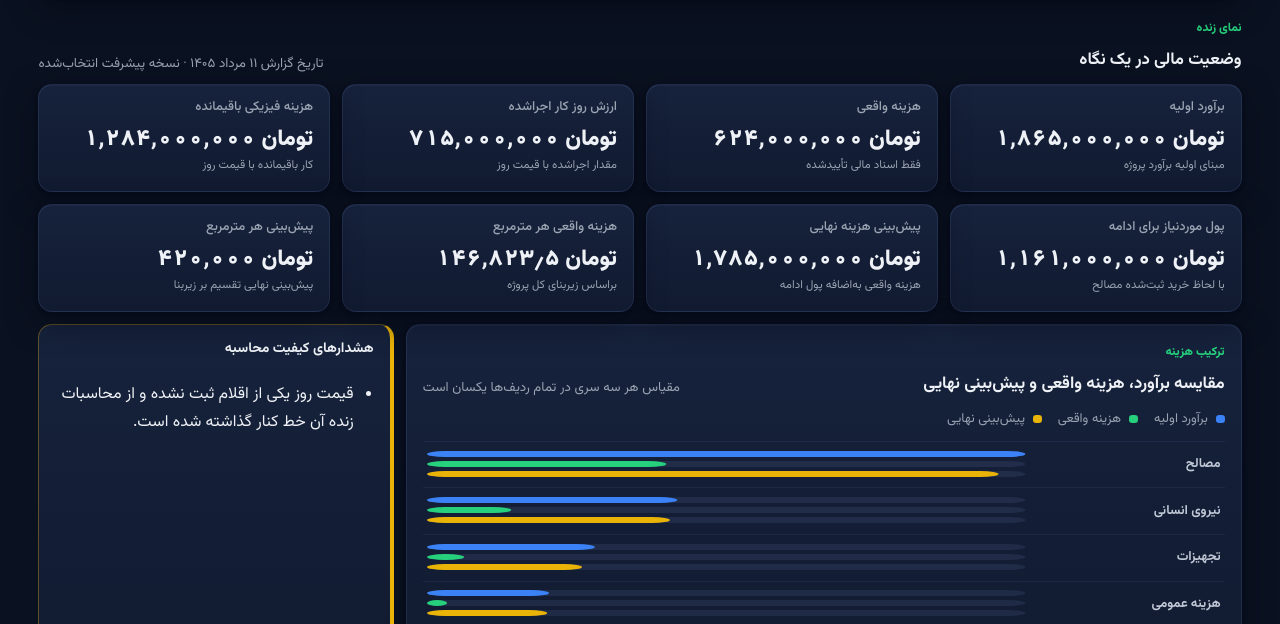
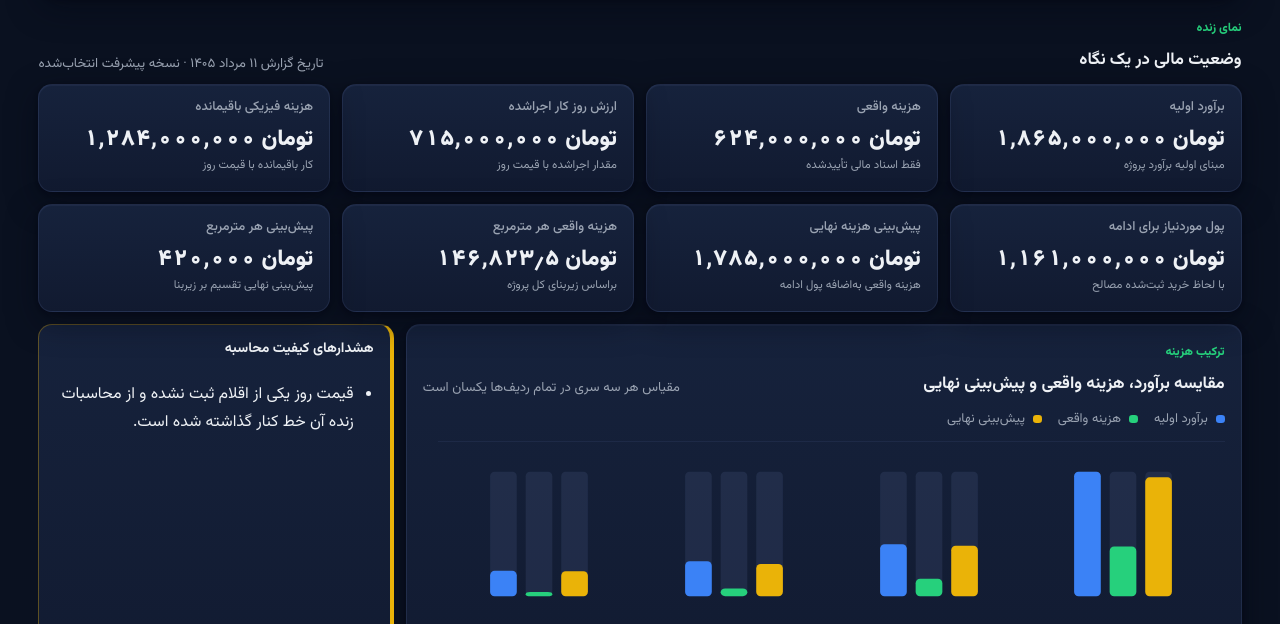
Before and after one commit to atefekalamati/FinanceBambo, a website: page frontend/index.html in a window 1280 px wide. Shown: the part 328-952 px from the top of the page. Drawn offline with Linux system fonts and the light colour scheme.

Commit message:
refactor: use grouped columns for cost comparison

```diff
--- a/frontend/src/features/finance-home/finance-home-page.js
+++ b/frontend/src/features/finance-home/finance-home-page.js
@@ -120,30 +120,38 @@ function createBreakdownChart(rows) {
     label.textContent = row.label;
     const bars = document.createElementNS("http://www.w3.org/2000/svg", "svg");
     bars.classList.add("breakdown-chart__bars");
-    bars.setAttribute("viewBox", "0 0 100 28");
-    bars.setAttribute("preserveAspectRatio", "none");
+    bars.setAttribute("viewBox", "0 0 72 108");
+    bars.setAttribute("preserveAspectRatio", "xMidYMax meet");
     bars.setAttribute("aria-hidden", "true");
-    [["initial", row.bars.initial], ["actual", row.bars.actual], ["forecast", row.bars.forecast]].forEach(([series, width]) => {
+    [["initial", row.bars.initial, row.initialEstimateIrr, "برآورد اولیه"], ["actual", row.bars.actual, row.actualCostIrr, "هزینه واقعی"], ["forecast", row.bars.forecast, row.forecastFinalIrr, "پیش‌بینی نهایی"]].forEach(([series, magnitude, value, seriesLabel]) => {
       const index = { initial: 0, actual: 1, forecast: 2 }[series];
+      const height = Number(magnitude) * .84;
+      const x = 3 + (index * 24);
       const track = document.createElementNS("http://www.w3.org/2000/svg", "rect");
       track.setAttribute("class", "breakdown-chart__track");
-      track.setAttribute("x", "0");
-      track.setAttribute("y", String(index * 10));
-      track.setAttribute("width", "100");
-      track.setAttribute("height", "6");
+      track.setAttribute("x", String(x));
+      track.setAttribute("y", "12");
+      track.setAttribute("width", "18");
+      track.setAttribute("height", "84");
       track.setAttribute("rx", "3");
       const bar = document.createElementNS("http://www.w3.org/2000/svg", "rect");
       bar.setAttribute("class", `breakdown-chart__bar breakdown-chart__bar--${series}`);
-      bar.setAttribute("x", "0");
-      bar.setAttribute("y", String(index * 10));
-      bar.setAttribute("width", String(width));
-      bar.setAttribute("height", "6");
+      bar.setAttribute("x", String(x));
+      bar.setAttribute("y", String(96 - height));
+      bar.setAttribute("width", "18");
+      bar.setAttribute("height", String(height));
       bar.setAttribute("rx", "3");
+      const tooltip = document.createElementNS("http://www.w3.org/2000/svg", "title");
+      tooltip.textContent = `${seriesLabel}: ${formatTomanFromIrr(value)}`;
+      bar.append(tooltip);
       bars.append(track, bar);
     });
     group.append(label, bars);
     chart.append(group);
   });
+  const chartViewport = document.createElement("div");
+  chartViewport.className = "breakdown-chart-viewport";
+  chartViewport.append(chart);
 
   const details = document.createElement("details");
   details.className = "breakdown-details";
@@ -177,7 +185,7 @@ function createBreakdownChart(rows) {
   table.append(caption, thead, tbody);
   wrapper.append(table);
   details.append(detailsSummary, wrapper);
-  section.append(heading, legend, chart, details);
+  section.append(heading, legend, chartViewport, details);
   return section;
 }
 
--- a/frontend/src/features/finance-home/finance-home.css
+++ b/frontend/src/features/finance-home/finance-home.css
@@ -213,40 +213,49 @@
 
 .breakdown-chart {
   display: grid;
-  grid-template-columns: minmax(0, 1fr);
-  gap: 0;
-  padding: 0;
+  grid-template-columns: repeat(4, minmax(7.5rem, 1fr));
+  align-items: end;
+  gap: .5rem;
+  min-inline-size: 34rem;
+  padding: .75rem .5rem .5rem;
   border-block: 1px solid var(--color-border-subtle);
 }
 
 .breakdown-chart__group {
-  display: grid;
-  grid-template-columns: minmax(7rem, .3fr) minmax(12rem, 1fr);
+  display: flex;
   align-items: center;
-  gap: var(--space-lg);
+  flex-direction: column-reverse;
+  gap: var(--space-sm);
   min-inline-size: 0;
-  padding: .55rem .25rem;
-  border-block-end: 1px solid var(--color-border-subtle);
-}
-
-.breakdown-chart__group:last-child {
-  border-block-end: 0;
+  padding: 0 .25rem;
 }
 
 .breakdown-chart__group h3 {
   margin: 0;
   color: var(--color-text-secondary);
   font-size: var(--font-size-sm);
+  text-align: center;
 }
 
 .breakdown-chart__bars {
-  inline-size: 100%;
-  block-size: 1.75rem;
+  inline-size: min(100%, 8.5rem);
+  block-size: 10rem;
   overflow: visible;
 }
 
 .breakdown-chart__track {
   fill: var(--dash-grid);
+}
+
+.breakdown-chart__bar {
+  transition:
+    opacity var(--duration-fast) var(--ease-standard),
+    filter var(--duration-fast) var(--ease-standard);
+}
+
+.breakdown-chart__bar:hover {
+  opacity: .86;
+  filter: brightness(1.12);
 }
 
 .breakdown-chart__bar--initial {
@@ -287,6 +296,13 @@
   margin-block-start: var(--space-sm);
 }
 
+.breakdown-chart-viewport {
+  max-inline-size: 100%;
+  overflow-x: auto;
+  overscroll-behavior-inline: contain;
+  scrollbar-gutter: stable;
+}
+
 .breakdown-table {
   min-inline-size: 44rem;
 }
@@ -321,14 +337,12 @@
     gap: var(--space-sm);
   }
 
-  .breakdown-chart,
-  .breakdown-chart__group {
-    padding-inline: 0;
+  .breakdown-chart {
+    min-inline-size: 30rem;
   }
 
-  .breakdown-chart__group {
-    grid-template-columns: 1fr;
-    gap: var(--space-xs);
+  .breakdown-chart__bars {
+    block-size: 8.5rem;
   }
 
   .finance-home-page .summary-card {
```
